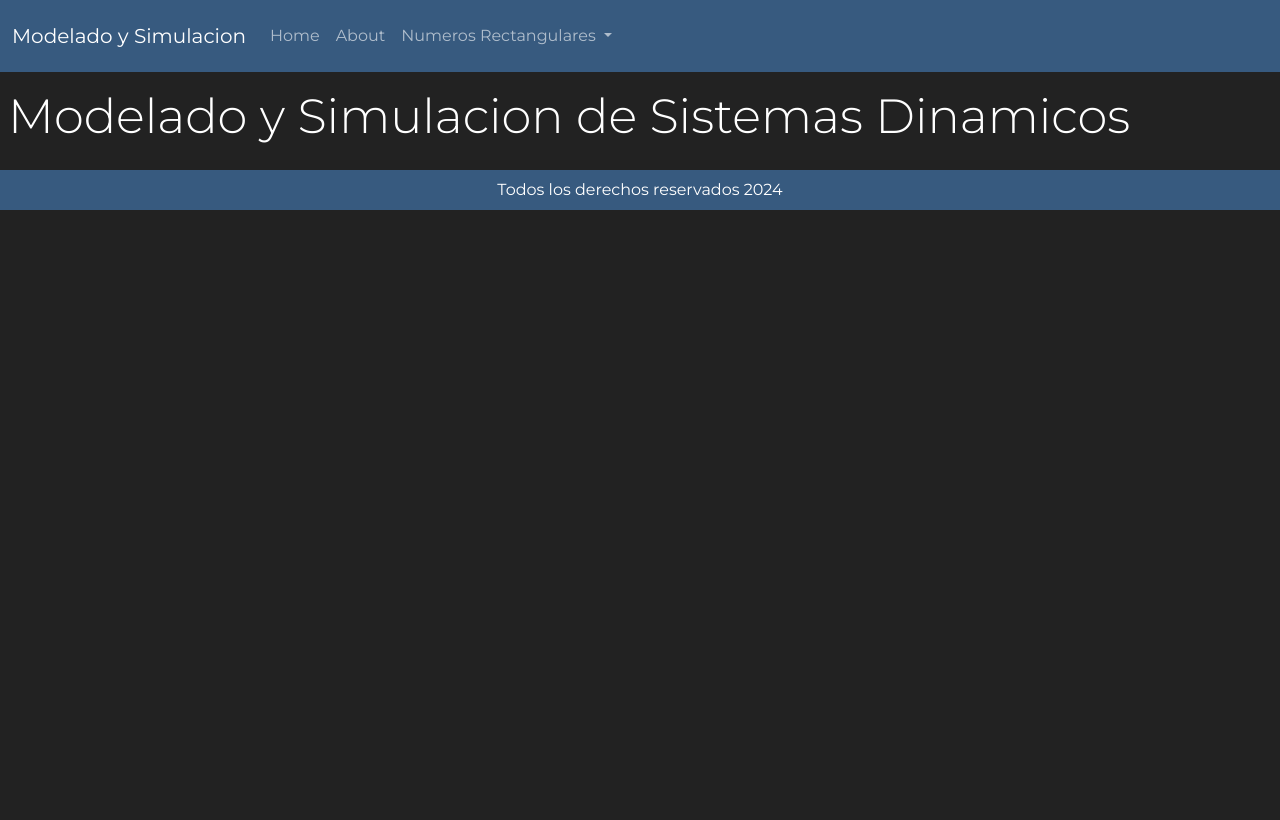
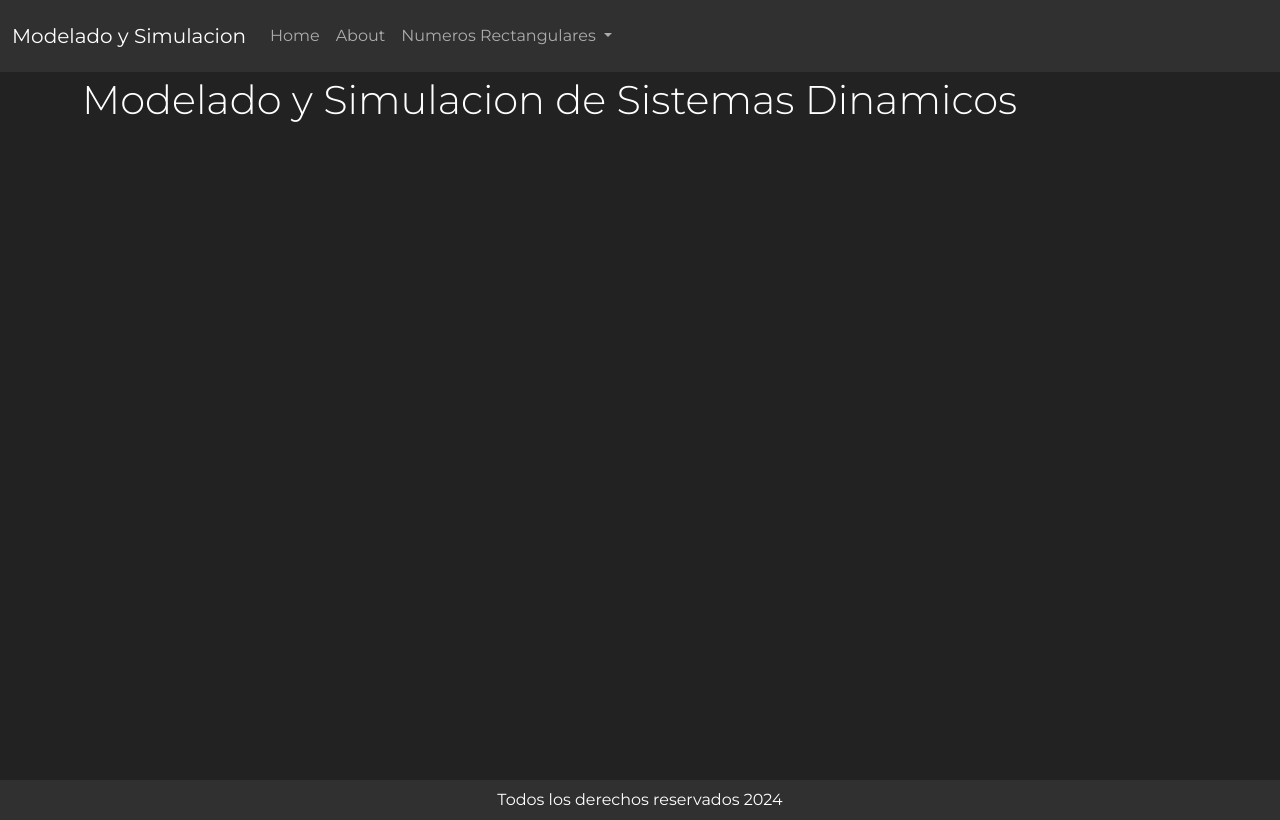
Before and after one commit to AbiudBenitez/modelado_y_simulacion, a Django app: page / in a window 1280 px wide. Before the commit the page ends 210 px from the top, so only its background shows below. Run offline with Django 5.2, Linux system fonts and the light colour scheme; data that the repository does not hold is empty; some libraries are stand-ins or nearby versions.

Commit message:
Se añadieron algunos datos de uso comun y ademas se cambiaron diseños

```diff
--- a/rectangulares/templates/layouts/base.html
+++ b/rectangulares/templates/layouts/base.html
@@ -15,9 +15,9 @@
     <title>{% block pageTitle %} {% endblock pageTitle %}</title>
   </head>
   <body>
-    <nav class="navbar navbar-expand-lg bg-primary" data-bs-theme="dark">
+    <nav class="navbar navbar-expand-lg bg-dark" data-bs-theme="dark">
       <div class="container-fluid">
-        <a class="navbar-brand" href="#">Modelado y Simulacion</a>
+        <a class="navbar-brand" href="{% url 'index' %}">Modelado y Simulacion</a>
         <button
           class="navbar-toggler"
           type="button"
@@ -63,13 +63,13 @@
       </div>
     </nav>
 
-    <header>
-      <h1 class="display-5 mt-3 ms-2">{% block title %} {% endblock title %}</h1>
-    </header>
-    <section class="contenedor">
+    <section class="container" style="min-height: 86vh;">
+      <header>
+        <h1 class="display-6 mt-1">{% block title %} {% endblock title %}</h1>
+      </header>
       {% block content %} {% endblock content %}
     </section>
-    <footer class="bg-primary mt-3 p-2 text-center">Todos los derechos reservados 2024</footer>
+    <footer class="bg-dark mt-3 p-2 text-center">Todos los derechos reservados 2024</footer>
   </body>
 </html>
 
```
